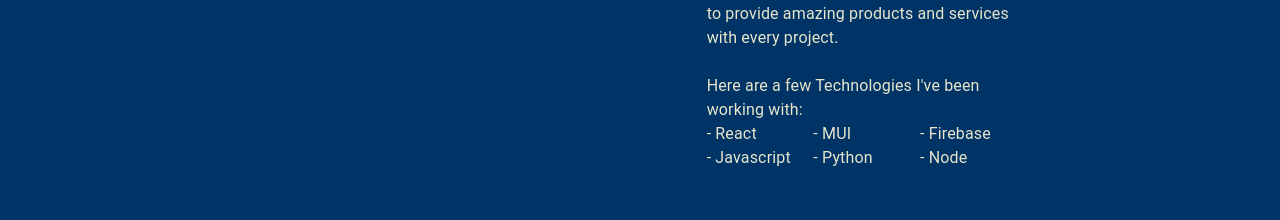
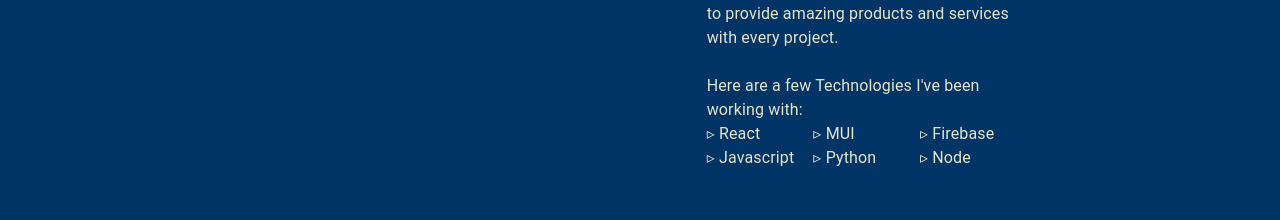
Before and after one commit to HoangTienDinh/portfolio-v2, a React (Create React App) app: page / in a window 1280 px wide. Shown: the part 1374-1594 px from the top of the page. Built offline with nearby package versions, Linux system fonts and the light colour scheme.

Commit message:
add arrow to tech

```diff
--- a/src/components/About.js
+++ b/src/components/About.js
@@ -112,7 +112,7 @@ const About = () => {
             <Grid container spacing={12}>
               {aboutMe.currentTech.map((tech, i) => (
                 <Grid item xs={4} key={i}>
-                  <Typography className={classes.te}>- {tech}</Typography>
+                  <Typography className={classes.te}>▹ {tech}</Typography>
                 </Grid>
               ))}
             </Grid>
```
